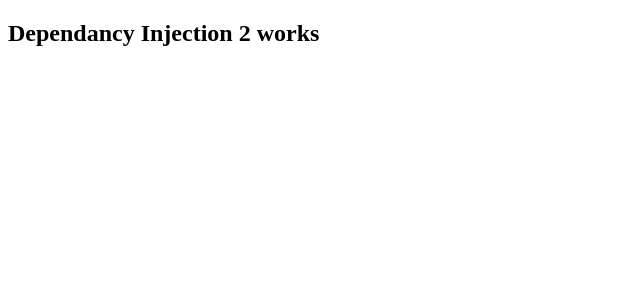
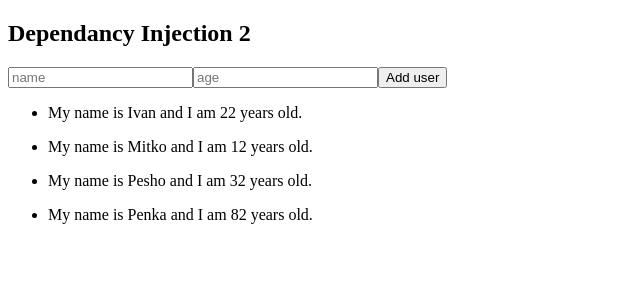
Before and after one commit to DeyanaNikolova/Angular-june-2023, an Angular app in the folder dependancy-injection-rxjs-services/dep-injection-2/dependancy-injection-demo/: page / in a window 1280 px wide. Shown: the top 300 px of the page, without its empty margins (0-640 px from the left). Built offline with nearby package versions, Linux system fonts and the light colour scheme.

Commit message:
Add new user

```diff
--- a/dependancy-injection-rxjs-services/dep-injection-2/dependancy-injection-demo/src/app/app.component.html
+++ b/dependancy-injection-rxjs-services/dep-injection-2/dependancy-injection-demo/src/app/app.component.html
@@ -1 +1,8 @@
-<h2>{{ title }} works</h2>
+<h2>{{ title }}</h2>
+
+<div>
+  <input #inputName type="text" placeholder="name"/>
+  <input #inputAge type="text" placeholder="age"/>
+  <button (click)="addUser(inputName, inputAge)">Add user</button>
+</div>
+<app-users-list  [users]="users"/>
--- a/dependancy-injection-rxjs-services/dep-injection-2/dependancy-injection-demo/src/app/app.component.ts
+++ b/dependancy-injection-rxjs-services/dep-injection-2/dependancy-injection-demo/src/app/app.component.ts
@@ -1,18 +1,25 @@
 import { Component } from '@angular/core';
-
+import { User } from './types/User';
 @Component({
   selector: 'app-root',
   templateUrl: './app.component.html',
-  styleUrls: ['./app.component.css']
+  styleUrls: ['./app.component.css'],
 })
 export class AppComponent {
   title = 'Dependancy Injection 2';
 
-  users = [
-    {name: 'Ivan', age: 22},
-    {name: 'Mitko', age: 12},
-    {name: 'Pesho', age: 32},
-    {name: 'Penka', age: 82},
+  users: User[] = [
+    { name: 'Ivan', age: 22 },
+    { name: 'Mitko', age: 12 },
+    { name: 'Pesho', age: 32 },
+    { name: 'Penka', age: 82 },
   ];
 
+  addUser(inpuName: HTMLInputElement, inputAge: HTMLInputElement): void {
+    const user = { name: inpuName.value, age: Number(inputAge.value) };
+    this.users.push(user);
+
+    inpuName.value = '';
+    inputAge.value = '';
+  }
 }
--- /dev/null
+++ b/dependancy-injection-rxjs-services/dep-injection-2/dependancy-injection-demo/src/app/types/User.ts
@@ -0,0 +1,4 @@
+export interface User{
+    name: string;
+    age: number;
+}
--- a/dependancy-injection-rxjs-services/dep-injection-2/dependancy-injection-demo/src/app/user-list-item/user-list-item.component.html
+++ b/dependancy-injection-rxjs-services/dep-injection-2/dependancy-injection-demo/src/app/user-list-item/user-list-item.component.html
@@ -1 +1 @@
-<p>user-list-item works!</p>
+<p>My name is {{ user?.name }} and I am {{ user?.age }} years old.</p>
--- a/dependancy-injection-rxjs-services/dep-injection-2/dependancy-injection-demo/src/app/user-list-item/user-list-item.component.ts
+++ b/dependancy-injection-rxjs-services/dep-injection-2/dependancy-injection-demo/src/app/user-list-item/user-list-item.component.ts
@@ -1,4 +1,5 @@
-import { Component } from '@angular/core';
+import { Component, Input } from '@angular/core';
+import { User } from '../types/User';
 
 @Component({
   selector: 'app-user-list-item',
@@ -6,5 +7,5 @@ import { Component } from '@angular/core';
   styleUrls: ['./user-list-item.component.css']
 })
 export class UserListItemComponent {
-
+@Input() user: User | undefined = undefined;
 }
--- a/dependancy-injection-rxjs-services/dep-injection-2/dependancy-injection-demo/src/app/users-list/users-list.component.html
+++ b/dependancy-injection-rxjs-services/dep-injection-2/dependancy-injection-demo/src/app/users-list/users-list.component.html
@@ -1 +1,6 @@
-<p>users-list works!</p>
+<div>
+    <ul>
+        <li *ngFor="let user of users">
+        <app-user-list-item [user]="user"/></li>
+    </ul>
+</div>
--- a/dependancy-injection-rxjs-services/dep-injection-2/dependancy-injection-demo/src/app/users-list/users-list.component.ts
+++ b/dependancy-injection-rxjs-services/dep-injection-2/dependancy-injection-demo/src/app/users-list/users-list.component.ts
@@ -1,10 +1,10 @@
-import { Component } from '@angular/core';
-
+import { Component, Input } from '@angular/core';
+import { User } from '../types/User';
 @Component({
   selector: 'app-users-list',
   templateUrl: './users-list.component.html',
   styleUrls: ['./users-list.component.css']
 })
 export class UsersListComponent {
-
+@Input() users: User[] = [];
 }
```
